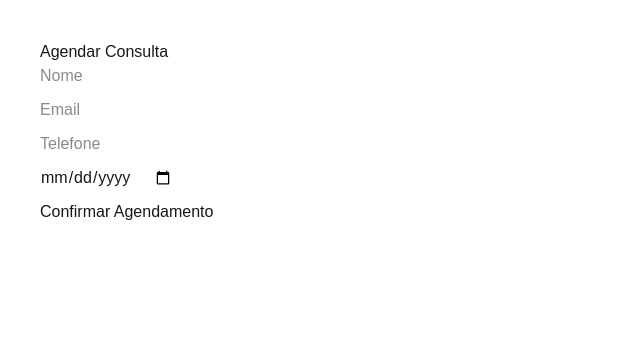
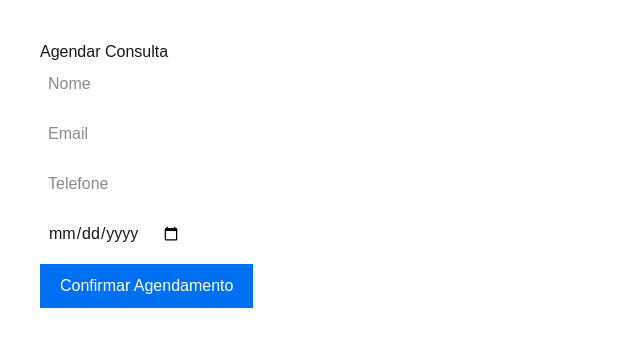
Before and after one commit to vitor9998/medflow, a Next.js app: page /agendamento in a window 1280 px wide. Shown: the top 346 px of the page, without its empty margins (0-640 px from the left). Built offline with nearby package versions, Linux system fonts and the light colour scheme.

Commit message:
agendamento completo com whatsapp

```diff
--- a/app/agendamento/page.tsx
+++ b/app/agendamento/page.tsx
@@ -19,6 +19,19 @@ export default function Agendamento() {
     setLoading(true);
 
     try {
+      // 🔍 Verifica se já existe agendamento na data
+      const { data: existente } = await supabase
+        .from("agendamentos")
+        .select("*")
+        .eq("data", data);
+
+      if (existente && existente.length > 0) {
+        alert("Já existe um agendamento para essa data!");
+        setLoading(false);
+        return;
+      }
+
+      // 💾 Salva no banco
       const { error } = await supabase.from("agendamentos").insert([
         {
           nome,
@@ -30,7 +43,7 @@ export default function Agendamento() {
 
       if (error) throw error;
 
-      // ENVIA EMAIL
+      // 📧 Envia email
       await fetch("/api/email", {
         method: "POST",
         headers: {
@@ -44,9 +57,22 @@ export default function Agendamento() {
         }),
       });
 
+      // 📲 WhatsApp automático
+      const mensagem = `Novo agendamento:
+Nome: ${nome}
+Email: ${email}
+Telefone: ${telefone}
+Data: ${data}`;
+
+      const numero = "5511948157490"; // ⚠️ coloca seu número aqui
+
+      const url = `https://wa.me/${numero}?text=${encodeURIComponent(mensagem)}`;
+
+      window.open(url, "_blank");
+
       alert("Agendamento confirmado!");
 
-      // limpa campos
+      // limpar campos
       setNome("");
       setEmail("");
       setTelefone("");
@@ -68,31 +94,41 @@ export default function Agendamento() {
         placeholder="Nome"
         value={nome}
         onChange={(e) => setNome(e.target.value)}
-        style={{ display: "block", marginBottom: "10px" }}
+        style={{ display: "block", marginBottom: "10px", padding: "8px" }}
       />
 
       <input
         placeholder="Email"
         value={email}
         onChange={(e) => setEmail(e.target.value)}
-        style={{ display: "block", marginBottom: "10px" }}
+        style={{ display: "block", marginBottom: "10px", padding: "8px" }}
       />
 
       <input
         placeholder="Telefone"
         value={telefone}
         onChange={(e) => setTelefone(e.target.value)}
-        style={{ display: "block", marginBottom: "10px" }}
+        style={{ display: "block", marginBottom: "10px", padding: "8px" }}
       />
 
       <input
         type="date"
         value={data}
         onChange={(e) => setData(e.target.value)}
-        style={{ display: "block", marginBottom: "10px" }}
+        style={{ display: "block", marginBottom: "10px", padding: "8px" }}
       />
 
-      <button onClick={salvar} disabled={loading}>
+      <button
+        onClick={salvar}
+        disabled={loading}
+        style={{
+          padding: "10px 20px",
+          background: "#0070f3",
+          color: "white",
+          border: "none",
+          cursor: "pointer",
+        }}
+      >
         {loading ? "Salvando..." : "Confirmar Agendamento"}
       </button>
     </main>
```
